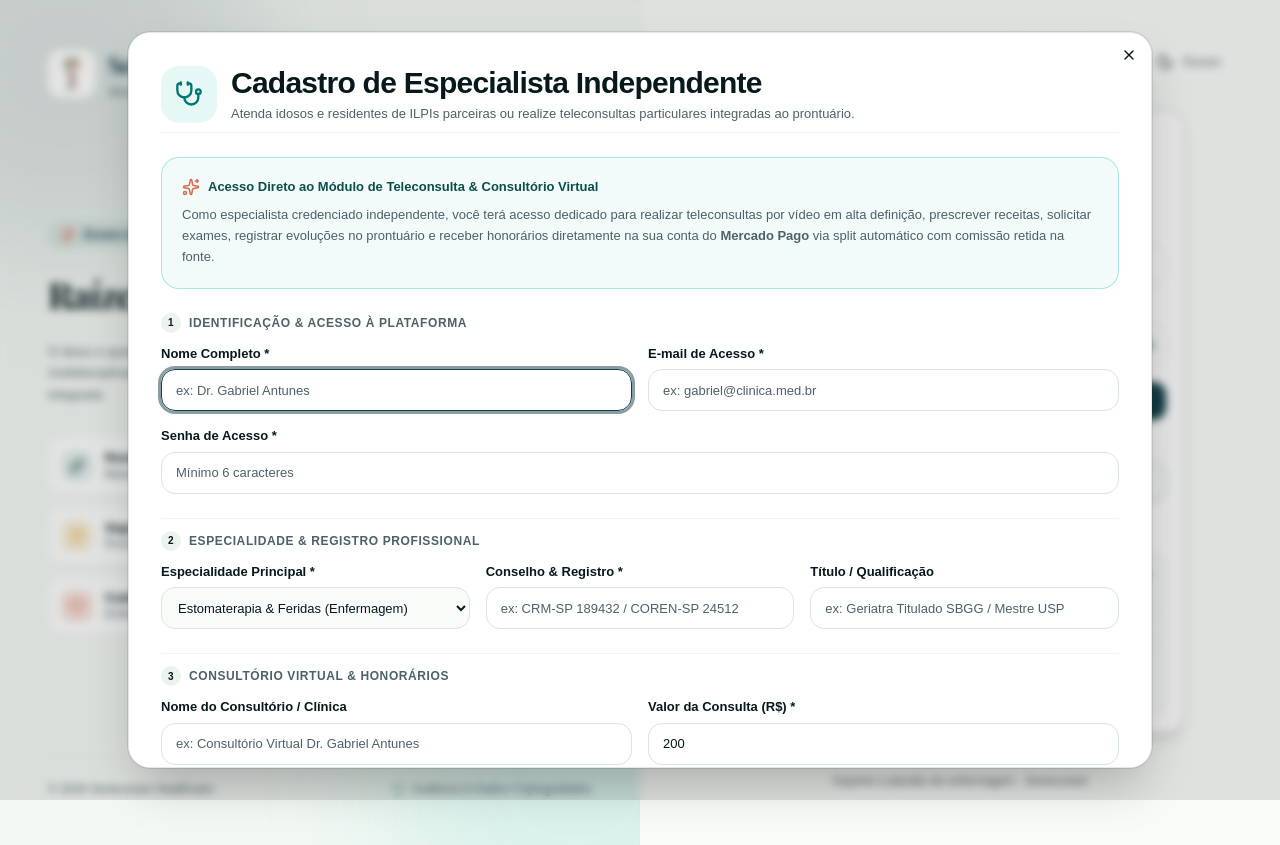
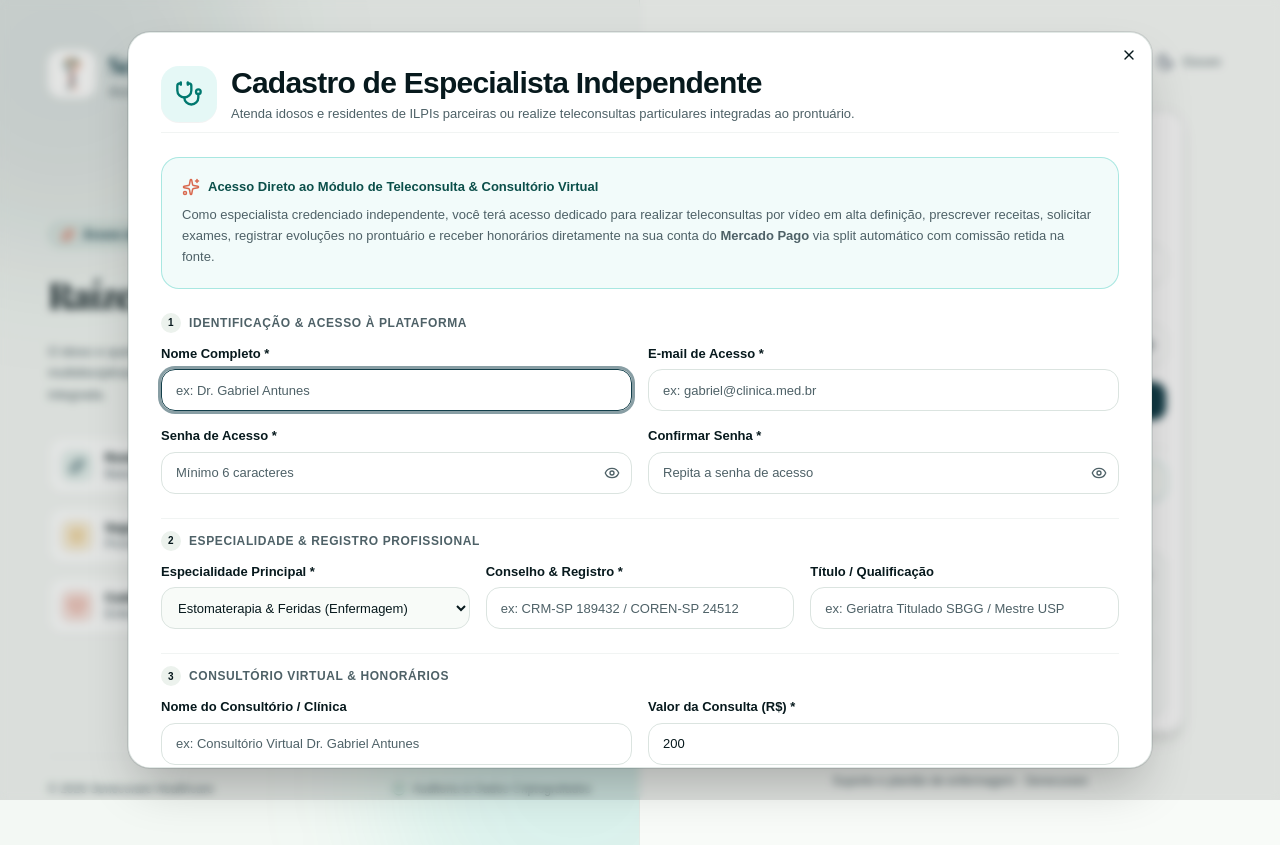
Before and after one commit to enzozsantana/sistema-ilpi, a React (Vite) app: page /login in a window 1280 px wide. Both pictures are taken after a click on the button "Sou Especialista / Cadastrar Consultório". Built offline with nearby package versions, Linux system fonts and the light colour scheme; no server answers; a web font is replaced by a local one.

Commit message:
feat: padronizar campos de senha com alternancia de visibilidade (olhinho) e confirmacao

```diff
--- a/src/components/ModalCadastroEspecialista.tsx
+++ b/src/components/ModalCadastroEspecialista.tsx
@@ -20,6 +20,7 @@ import {
   Sparkles,
   Stethoscope,
 } from 'lucide-react'
+import { PasswordInput } from './ui/password-input'
 import { toast } from 'sonner'
 
 interface ModalCadastroEspecialistaProps {
@@ -36,6 +37,7 @@ export function ModalCadastroEspecialista({
   const [nome, setNome] = useState('')
   const [email, setEmail] = useState('')
   const [senha, setSenha] = useState('')
+  const [confirmaSenha, setConfirmaSenha] = useState('')
   const [especialidade, setEspecialidade] = useState<EspecialidadeVirtual>('estomaterapia')
   const [registro, setRegistro] = useState('')
   const [titulo, setTitulo] = useState('')
@@ -50,12 +52,16 @@ export function ModalCadastroEspecialista({
     e.preventDefault()
     setErro('')
 
-    if (!nome.trim() || !email.trim() || !senha.trim()) {
-      setErro('Preencha seu nome, e-mail e senha de acesso.')
+    if (!nome.trim() || !email.trim() || !senha.trim() || !confirmaSenha.trim()) {
+      setErro('Preencha seu nome, e-mail, senha e confirmação de senha.')
       return
     }
     if (senha.length < 6) {
       setErro('A senha deve conter pelo menos 6 caracteres.')
+      return
+    }
+    if (senha !== confirmaSenha) {
+      setErro('As senhas não coincidem. Digite a mesma senha nos dois campos.')
       return
     }
     if (!registro.trim()) {
@@ -162,15 +168,31 @@ export function ModalCadastroEspecialista({
                 />
               </div>
 
-              <div className="space-y-1.5 sm:col-span-2">
+              <div className="space-y-1.5">
                 <Label className="text-xs sm:text-sm font-semibold">Senha de Acesso *</Label>
-                <Input
-                  type="password"
+                <PasswordInput
                   placeholder="Mínimo 6 caracteres"
                   value={senha}
                   onChange={(e) => setSenha(e.target.value)}
                   required
+                  minLength={6}
                   className="h-10.5 text-xs sm:text-sm rounded-xl px-3.5"
+                  showPasswordLabel="Exibir senha de acesso"
+                  hidePasswordLabel="Ocultar senha de acesso"
+                />
+              </div>
+
+              <div className="space-y-1.5">
+                <Label className="text-xs sm:text-sm font-semibold">Confirmar Senha *</Label>
+                <PasswordInput
+                  placeholder="Repita a senha de acesso"
+                  value={confirmaSenha}
+                  onChange={(e) => setConfirmaSenha(e.target.value)}
+                  required
+                  minLength={6}
+                  className="h-10.5 text-xs sm:text-sm rounded-xl px-3.5"
+                  showPasswordLabel="Exibir confirmação de senha"
+                  hidePasswordLabel="Ocultar confirmação de senha"
                 />
               </div>
             </div>
--- /dev/null
+++ b/src/components/ui/password-input.tsx
@@ -0,0 +1,49 @@
+import * as React from 'react'
+import { Eye, EyeOff } from 'lucide-react'
+import { cn } from '../../lib/utils'
+import { Input } from './input'
+
+export interface PasswordInputProps
+  extends Omit<React.ComponentProps<typeof Input>, 'type'> {
+  showPasswordLabel?: string
+  hidePasswordLabel?: string
+}
+
+export const PasswordInput = React.forwardRef<HTMLInputElement, PasswordInputProps>(
+  (
+    {
+      className,
+      showPasswordLabel = 'Exibir senha',
+      hidePasswordLabel = 'Ocultar senha',
+      ...props
+    },
+    ref
+  ) => {
+    const [showPassword, setShowPassword] = React.useState(false)
+
+    return (
+      <div className="relative w-full">
+        <Input
+          ref={ref}
+          type={showPassword ? 'text' : 'password'}
+          className={cn('pr-10', className)}
+          {...props}
+        />
+        <button
+          type="button"
+          onClick={() => setShowPassword((prev) => !prev)}
+          className="absolute right-0 top-0 h-full w-10 flex items-center justify-center text-muted-foreground hover:text-foreground transition-colors cursor-pointer select-none focus:outline-none"
+          aria-label={showPassword ? hidePasswordLabel : showPasswordLabel}
+          tabIndex={-1}
+        >
+          {showPassword ? (
+            <EyeOff className="size-4" aria-hidden="true" />
+          ) : (
+            <Eye className="size-4" aria-hidden="true" />
+          )}
+        </button>
+      </div>
+    )
+  }
+)
+PasswordInput.displayName = 'PasswordInput'
--- a/src/pages/Perfil.tsx
+++ b/src/pages/Perfil.tsx
@@ -51,6 +51,7 @@ export default function Perfil() {
   const [senhaConf, setSenhaConf] = useState('')
   const [showAtual, setShowAtual] = useState(false)
   const [showNova, setShowNova] = useState(false)
+  const [showConf, setShowConf] = useState(false)
   const [erroSenha, setErroSenha] = useState('')
   const [busySenha, setBusySenha] = useState(false)
 
@@ -396,16 +397,28 @@ export default function Perfil() {
                 <Label htmlFor="senhaConf" className="text-xs font-semibold">
                   Confirmar nova senha
                 </Label>
+                <div className="relative">
                   <Input
                     id="senhaConf"
-                  type="password"
+                    type={showConf ? 'text' : 'password'}
                     value={senhaConf}
                     onChange={(e) => setSenhaConf(e.target.value)}
                     required
                     minLength={6}
                     autoComplete="new-password"
-                  className="h-9 text-xs rounded-xl"
+                    className="h-9 text-xs pr-10 rounded-xl"
                   />
+                  <Button
+                    type="button"
+                    variant="ghost"
+                    size="icon"
+                    onClick={() => setShowConf((v) => !v)}
+                    className="absolute right-0 top-0 h-9 w-9 text-muted-foreground hover:text-foreground"
+                    aria-label={showConf ? 'Ocultar confirmação de senha' : 'Exibir confirmação de senha'}
+                  >
+                    {showConf ? <EyeOff className="size-3.5" /> : <Eye className="size-3.5" />}
+                  </Button>
+                </div>
               </div>
 
               {erroSenha && (
```
Also changed, not shown: 2 other files (tests, documents, lock files or other folders). Lines whose indentation alone changed are shown as unchanged.
